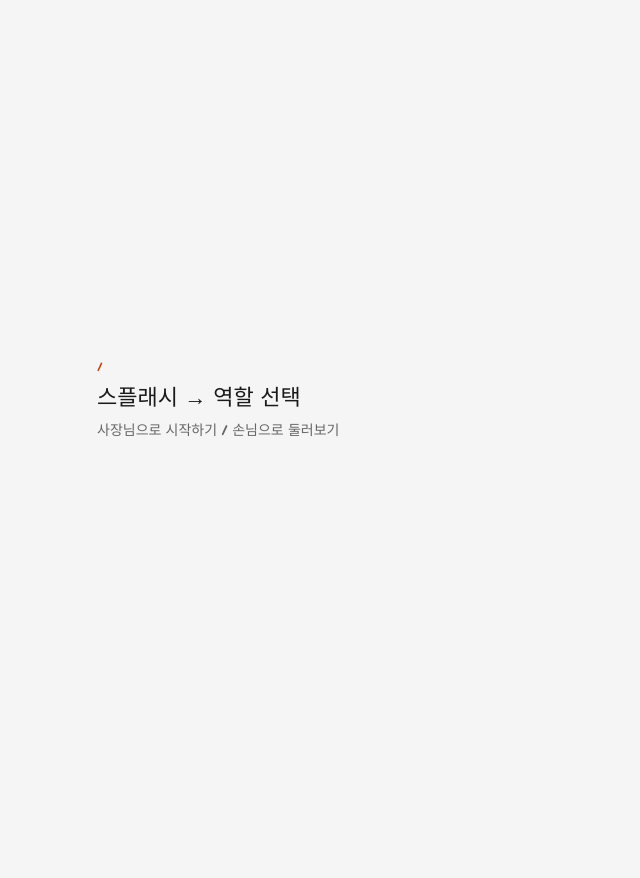
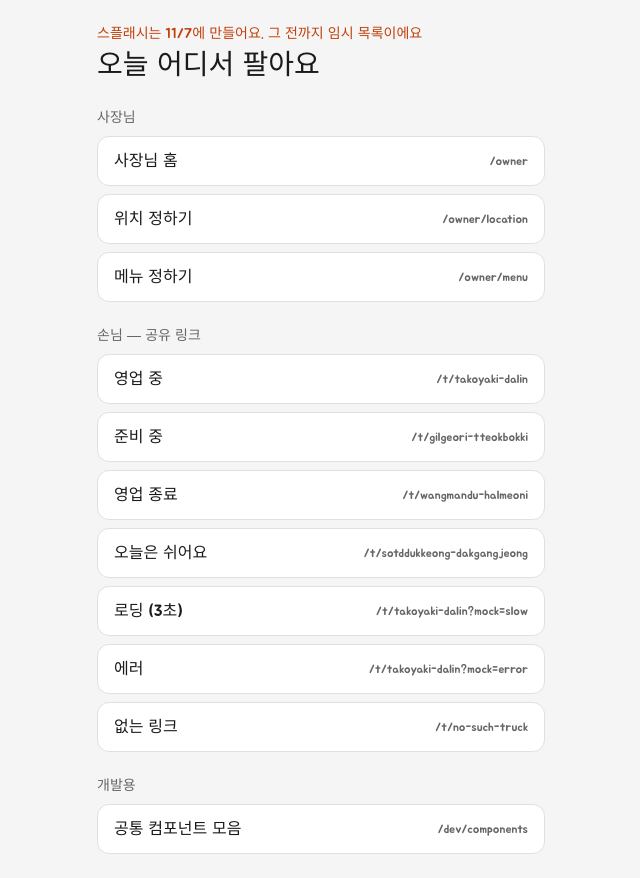
Before and after one commit to food-truck-on/food-truck-on-frontend, a Next.js app: page / in a window 1280 px wide. Shown: the whole page, without its empty margins (319-959 px from the left). Before the commit the page ends 800 px from the top, so only its background shows below. Built offline with nearby package versions, Linux system fonts and the light colour scheme.

Commit message:
chore: 스플래시 전까지 / 에 화면 바로가기 목록

```diff
--- /dev/null
+++ b/src/app/page.module.css
@@ -0,0 +1,69 @@
+/* 임시 화면 — 11/7 스플래시로 바뀐다 */
+.screen {
+  display: flex;
+  flex: 1;
+  flex-direction: column;
+  gap: var(--space-5);
+
+  padding: var(--space-5) var(--space-4);
+}
+
+.header {
+  display: flex;
+  flex-direction: column;
+  gap: var(--space-1);
+}
+
+.notice {
+  font: var(--font-caption);
+  color: var(--brand-primary-text);
+  word-break: keep-all;
+}
+
+.title {
+  font: var(--font-display);
+  color: var(--text-default);
+}
+
+.group {
+  display: flex;
+  flex-direction: column;
+  gap: var(--space-2);
+}
+
+.groupTitle {
+  font: var(--font-caption);
+  color: var(--text-muted);
+}
+
+.list {
+  display: flex;
+  flex-direction: column;
+  gap: var(--space-2);
+}
+
+.link {
+  display: flex;
+  align-items: center;
+  justify-content: space-between;
+  gap: var(--space-3);
+
+  min-height: var(--touch-target-min);
+  padding: var(--space-3) var(--space-4);
+
+  font: var(--font-body);
+  color: var(--text-default);
+
+  background: var(--bg-surface);
+  border: 1px solid var(--border-default);
+  border-radius: var(--space-3);
+}
+
+.path {
+  min-width: 0;
+
+  font: var(--font-label);
+  color: var(--text-muted);
+  overflow-wrap: anywhere;
+  text-align: right;
+}
--- a/src/app/page.tsx
+++ b/src/app/page.tsx
@@ -1,11 +1,60 @@
-import { RoutePlaceholder } from "@/components/RoutePlaceholder/RoutePlaceholder";
+import Link from "next/link";
+import styles from "./page.module.css";
+
+/*
+ * **임시 화면.** 스플래시 → 역할 선택(피그마 온보딩 01·02)은 11/7에 만든다.
+ * 그 전까지는 만들어 둔 화면으로 바로 가는 목록을 띄운다. 11/7에 이 파일을 통째로 바꾼다.
+ */
+const links = [
+  {
+    group: "사장님",
+    items: [
+      { href: "/owner", label: "사장님 홈" },
+      { href: "/owner/location", label: "위치 정하기" },
+      { href: "/owner/menu", label: "메뉴 정하기" },
+    ],
+  },
+  {
+    group: "손님 — 공유 링크",
+    items: [
+      { href: "/t/takoyaki-dalin", label: "영업 중" },
+      { href: "/t/gilgeori-tteokbokki", label: "준비 중" },
+      { href: "/t/wangmandu-halmeoni", label: "영업 종료" },
+      { href: "/t/sotddukkeong-dakgangjeong", label: "오늘은 쉬어요" },
+      { href: "/t/takoyaki-dalin?mock=slow", label: "로딩 (3초)" },
+      { href: "/t/takoyaki-dalin?mock=error", label: "에러" },
+      { href: "/t/no-such-truck", label: "없는 링크" },
+    ],
+  },
+  {
+    group: "개발용",
+    items: [{ href: "/dev/components", label: "공통 컴포넌트 모음" }],
+  },
+];
 
 export default function HomePage() {
   return (
-    <RoutePlaceholder
-      path="/"
-      title="스플래시 → 역할 선택"
-      note="사장님으로 시작하기 / 손님으로 둘러보기"
-    />
+    <main className={styles.screen}>
+      <header className={styles.header}>
+        <p className={styles.notice}>스플래시는 11/7에 만들어요. 그 전까지 임시 목록이에요</p>
+        <h1 className={styles.title}>오늘 어디서 팔아요</h1>
+      </header>
+
+      {links.map(({ group, items }) => (
+        <section key={group} className={styles.group}>
+          <h2 className={styles.groupTitle}>{group}</h2>
+          <ul className={styles.list}>
+            {items.map(({ href, label }) => (
+              <li key={href}>
+                <Link className={styles.link} href={href}>
+                  {label}
+                  <span className={styles.path}>{href}</span>
+                </Link>
+              </li>
+            ))}
+          </ul>
+        </section>
+      ))}
+    </main>
   );
 }
```
